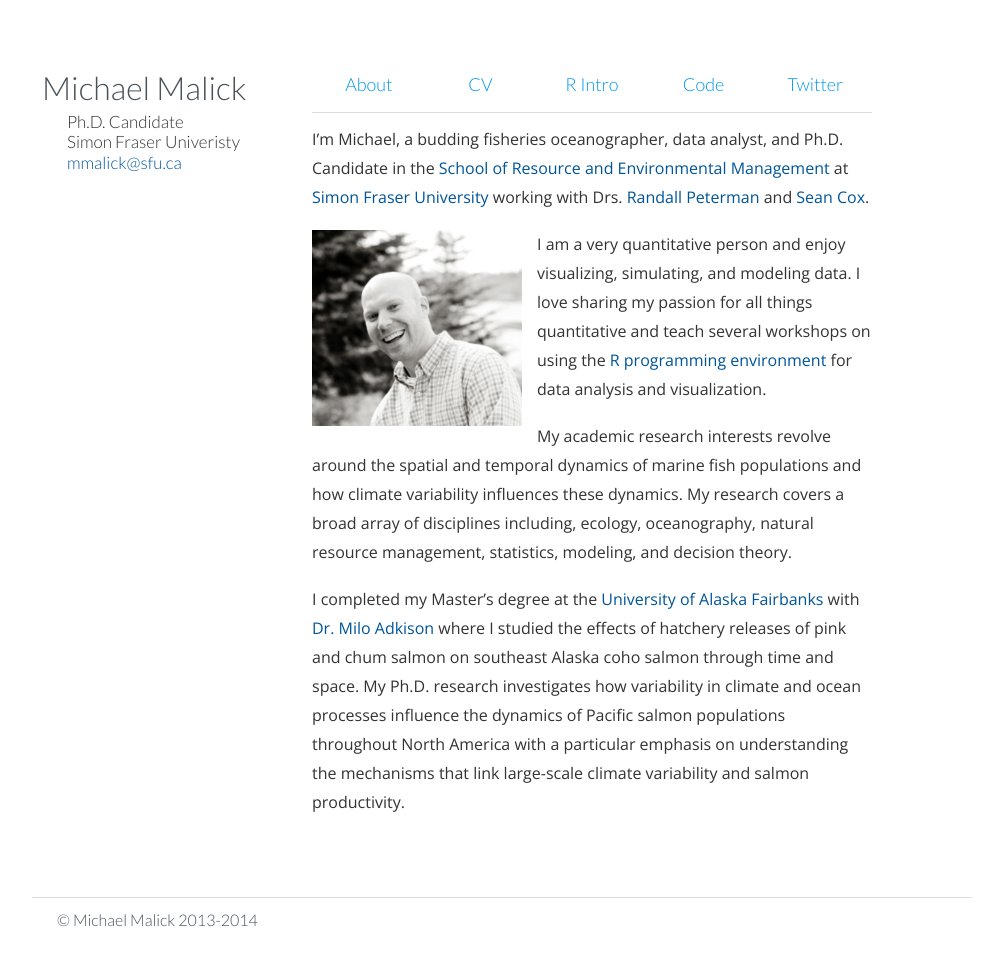
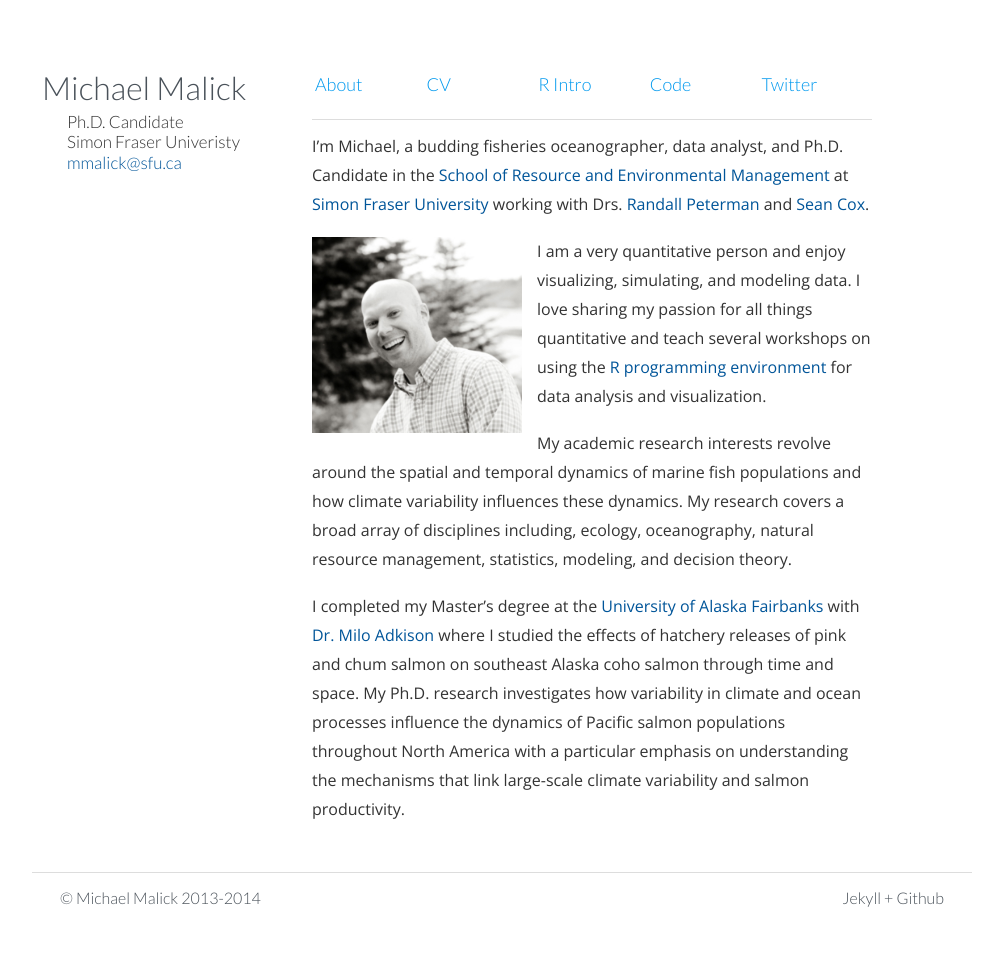
Before and after one commit to michaelmalick/michaelmalick.github.io, a Jekyll site: the page built from index.md, in a window 1280 px wide. Shown: the whole page, without its empty margins (138-1141 px from the left). Built offline with Jekyll 4.4.1, drawn with Linux system fonts in a browser that asks for light colours; Markdown is read by kramdown in place of the engine named in the settings.

Commit message:
Moved to bottom bar to a table format

```diff
--- /dev/null
+++ b/_includes/bottombar.html
@@ -0,0 +1,14 @@
+
+<hr />
+<!-- <div class=copyright>&copy; Michael Malick 2013-2014 </div> -->
+<!-- <div class=colophon>Jekyll + Github </div> -->
+
+
+<div class="footer">
+    <table width="100%" border=0>
+      <tr>
+        <td class="tdleft">&copy; Michael Malick 2013-2014</td>
+        <td class="tdright">Jekyll + Github</td>
+      </tr>
+    </table>
+</div>
--- a/_layouts/default.html
+++ b/_layouts/default.html
@@ -90,10 +90,7 @@
 	    <!-- Footer
 	    ========================================================= -->
 		<div class="sixteen columns">
-			<h1 class="remove-bottom" style="margin-top:40px"></h1>
-			<hr />
-			<div class=footer>&copy; Michael Malick 2013-2014
-            </div>
+            {% include bottombar.html %}
 		</div>
 
 
--- a/stylesheets/malickmj.css
+++ b/stylesheets/malickmj.css
@@ -92,9 +92,17 @@ ul, ol {
 table {
     table-layout: fixed;
 }
-td {
+.td {
     width: 20%;
     text-align: center;
+    border: 10px;
+}
+.tdleft {
+    text-align: left;
+    border: 10px;
+}
+.tdright {
+    text-align: right;
     border: 10px;
 }
 
@@ -160,7 +168,7 @@ hr { /* Horizontal rule */
     font-size: 18px;
     margin-top: 18px;
     margin-top: 15px;
-    margin-botom: 15px;
+    margin-bottom: 15px;
     line-height: 1.75;
 }
 .navigation a:link {
@@ -207,6 +215,7 @@ hr { /* Horizontal rule */
     color: #4A525A;
     line-height: 1.75;
     padding-left: 25px;
+    padding-right: 25px;
     padding-bottom: 25px;
 }
 .footer a:link {
```
